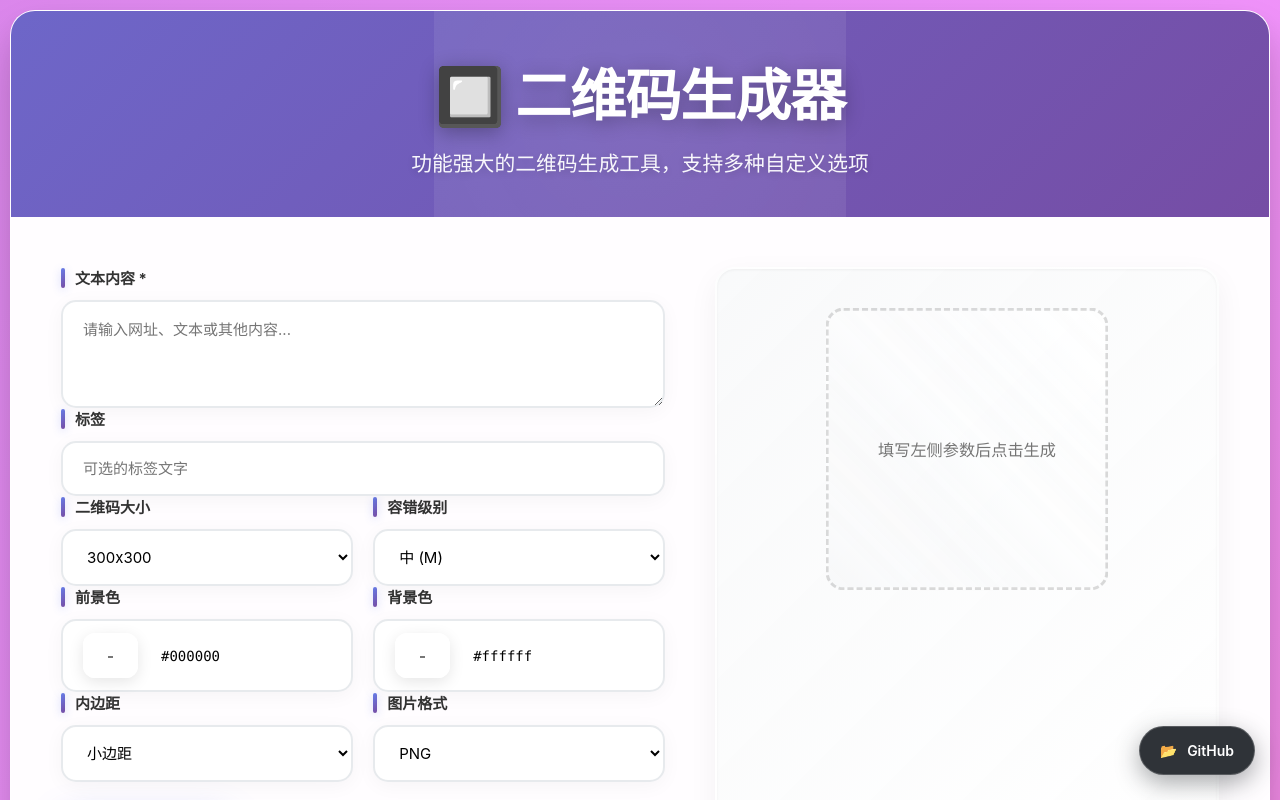
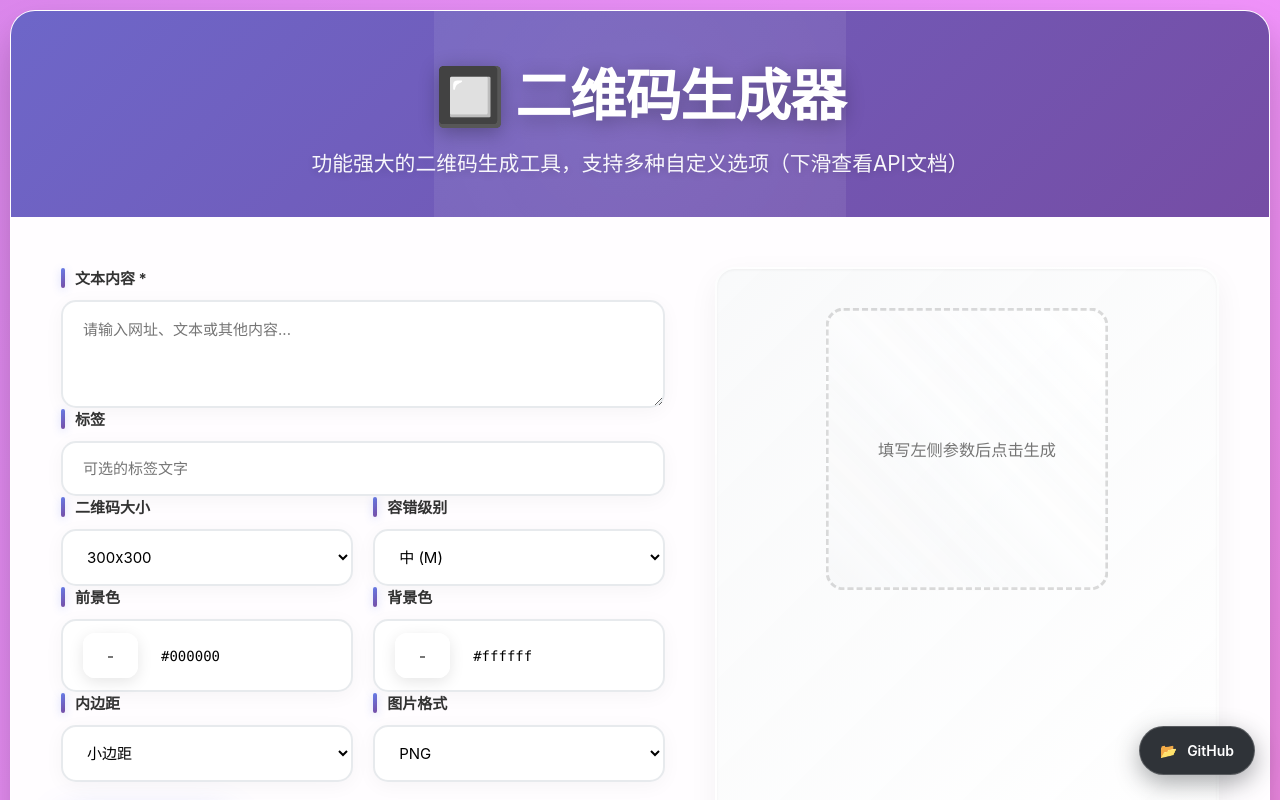
Before and after one commit to thinkgin/qrcode, a website: page index.html in a window 1280 px wide. Shown: the top 800 px of the page. Drawn offline with Linux system fonts and the light colour scheme.

Commit message:
change style

```diff
--- a/index.html
+++ b/index.html
@@ -1417,7 +1417,7 @@
     <div class="container">
         <div class="header">
             <h1>🔲 二维码生成器</h1>
-            <p>功能强大的二维码生成工具，支持多种自定义选项</p>
+            <p>功能强大的二维码生成工具，支持多种自定义选项（下滑查看API文档）</p>
         </div>
 
         <div class="main-content">
@@ -1542,7 +1542,7 @@
         </div>
     </div>
 
-    <br><br>
+    <br>
 
     <!-- API 文档部分 -->
     <div class="api-section">
```
